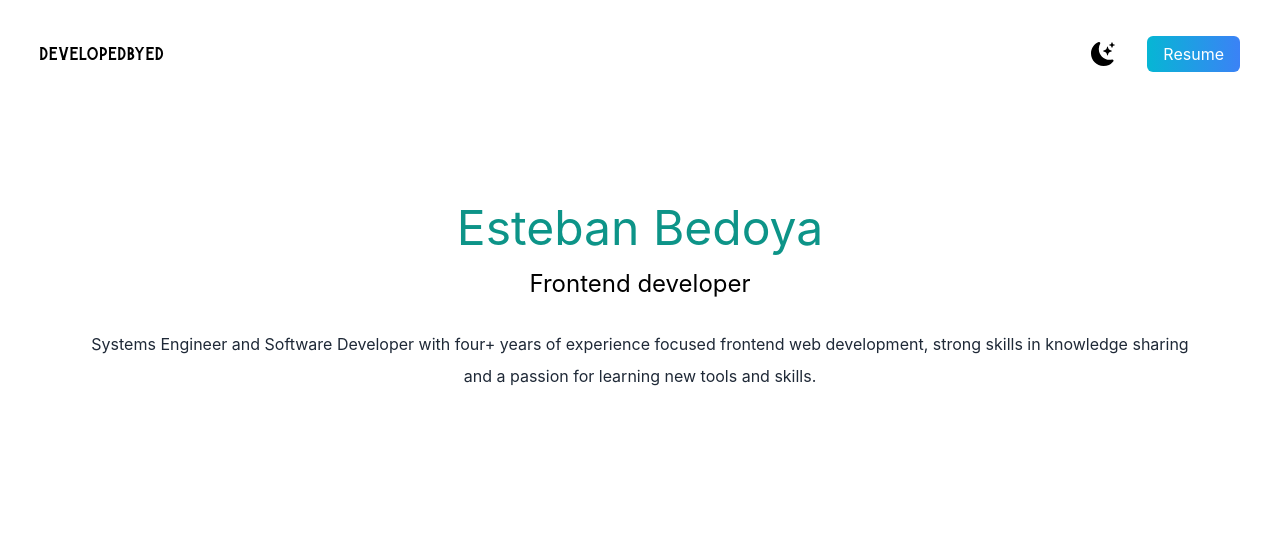
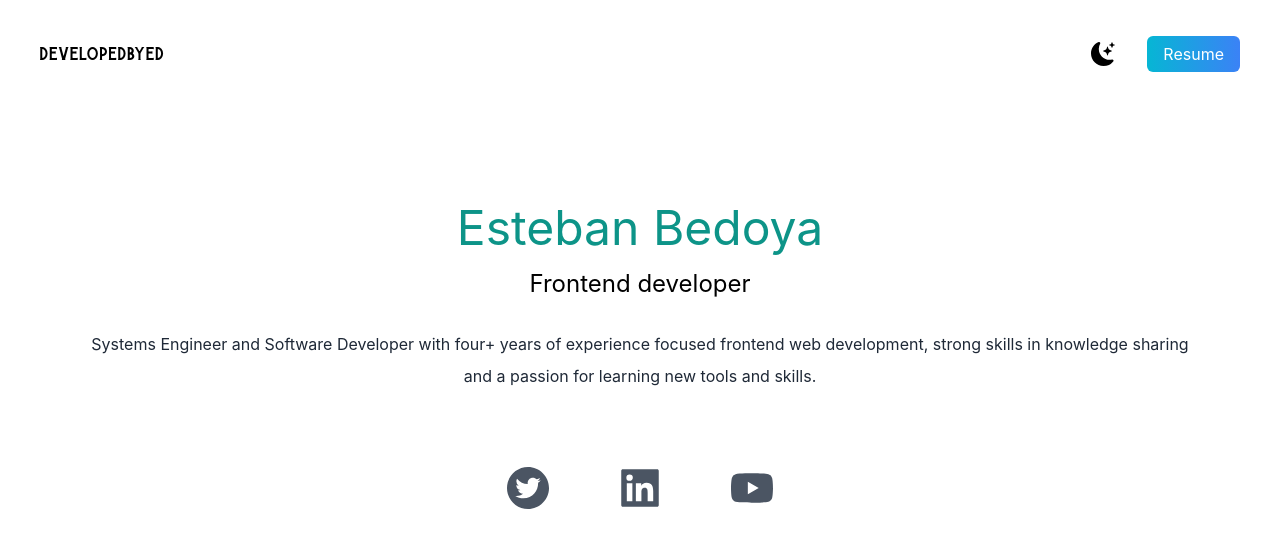
Before and after one commit to ebedoyaalzate/portfolio, a Next.js app: page / in a window 1280 px wide. Shown: the top 548 px of the page. Built offline with nearby package versions, Linux system fonts and the light colour scheme.

Commit message:
add social media

```diff
--- /dev/null
+++ b/src/components/SocialMedia/index.tsx
@@ -0,0 +1,16 @@
+import {
+  AiFillTwitterCircle,
+  AiFillLinkedin,
+  AiFillYoutube,
+} from 'react-icons/ai'
+function SocialMedia() {
+  return (
+    <div className="text-5xl flex justify-center gap-16 py-3 text-gray-600 dark:text-gray-400">
+      <AiFillTwitterCircle />
+      <AiFillLinkedin />
+      <AiFillYoutube />
+    </div>
+  )
+}
+
+export default SocialMedia
--- a/src/pages/index.tsx
+++ b/src/pages/index.tsx
@@ -1,11 +1,8 @@
 import Head from 'next/head'
 import Navbar from '@/components/Navbar'
 import Description from '@/components/Description'
-import {
-  AiFillTwitterCircle,
-  AiFillLinkedin,
-  AiFillYoutube,
-} from 'react-icons/ai'
+
+import SocialMedia from '@/components/SocialMedia'
 
 export default function Home() {
   return (
@@ -20,6 +17,7 @@
         <section className=" min-h-screen">
           <Navbar />
           <Description />
+          <SocialMedia />
         </section>
       </main>
     </>
```
